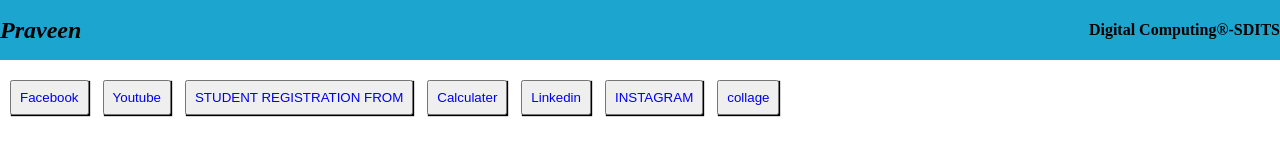
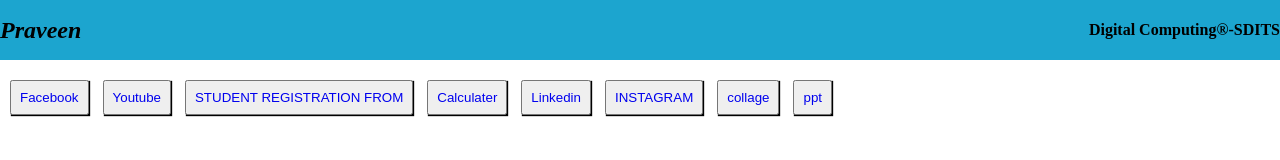
Before and after one commit to praveenbhusware/Digital_computing_task, a plain HTML site: page index.html in a window 1280 px wide. Drawn offline with Linux system fonts and the light colour scheme.

Commit message:
Update index.html

```diff
--- a/index.html
+++ b/index.html
@@ -52,6 +52,6 @@
     <button><a href="Linked In.html">Linkedin</a></button>
     <button><a href="instagram.html">INSTAGRAM</a></button>
     <button><a href="collage.html">collage</a></button>
-
+<button><a href="ppt.html">ppt</a></button>
 </body>
 </html>
```
